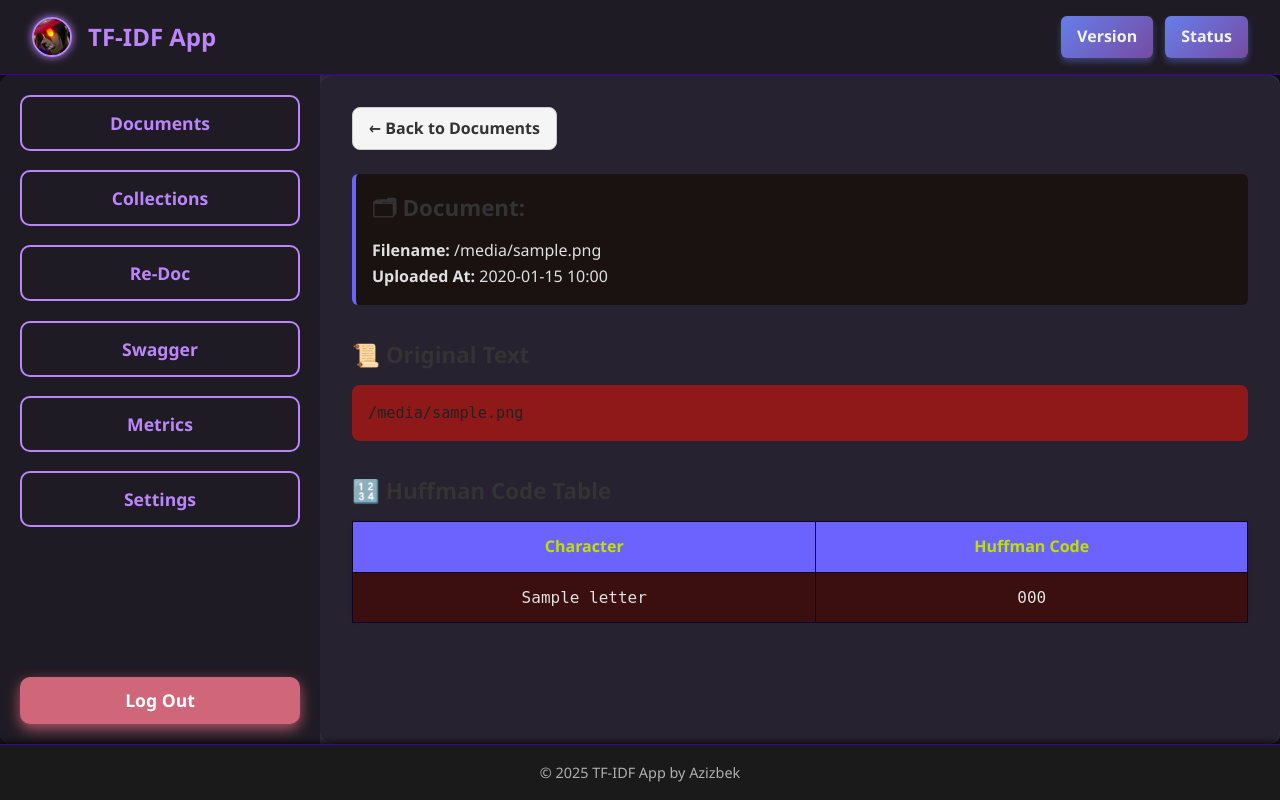
After one commit to Azizbek-3D-Developer/East_Games_Projects, a FastAPI app: template EntranceTask/TF-IDF/Templates/Dashboard/huffman-detail.html in a window 1280 px wide. The commit adds this page. Run offline with FastAPI, Linux system fonts and the light colour scheme; the template is opened without the code that fills it: most values are stand-ins (such as "Sample title", 1, 10 or a date in 2020).

Commit message:
huffman table

```diff
--- a/EntranceTask/TF-IDF/Templates/Dashboard/Collections/collection-details.html
+++ b/EntranceTask/TF-IDF/Templates/Dashboard/Collections/collection-details.html
@@ -10,6 +10,7 @@
     <div class="a_a-collections-header">
         <a href="/dashboard/collections" class="a_a-collections-btn active">All Collections</a>
         <a href="/dashboard/collections/create" class="a_a-collections-btn">Create New Collection</a>
+        <a href="/dashboard/collections/{{ collection_id }}/statistics" class="a_a-collections-btn active">Collection statistics</a>
     </div>
 
     <div class="a_a-collections-details">
--- a/EntranceTask/TF-IDF/Templates/Dashboard/documents/document-details.html
+++ b/EntranceTask/TF-IDF/Templates/Dashboard/documents/document-details.html
@@ -15,10 +15,14 @@
     <p><strong>Uploaded at:</strong> {{ document.uploaded_at.strftime('%Y-%m-%d %H:%M:%S') }}</p>
     <div class="a_a-doc-content">
     <p> {{document.filecontent}} </p>
+    <div class="a_a-huffman-button-section">
+      <a href="/dashboard/documents/{{ document.id }}/huffman" class="a_a-card-btn">View Huffman Encoding</a>
+    </div>
+
   </section>
 
   <div class="a_a-collections-documents">
-    <h3 class="a_a-collections-documents-title">Documents in this Collection</h3>
+    <h3 class="a_a-collections-documents-title">Document belongs to these Collections</h3>
 
     {% if collections %}
       <div class="a_a-documents-list">
--- /dev/null
+++ b/EntranceTask/TF-IDF/Templates/Dashboard/huffman-detail.html
@@ -0,0 +1,62 @@
+{% extends "Dashboard/dashboard.html" %}
+
+{% block title %}Huffman-Encoding{% endblock %}
+
+{% block secondary_stylesheets %}
+    <link rel="stylesheet" href="{{ url_for('static', path='styles/Dashboard/Huffman/huffman-styles.css') }}" />
+{% endblock %}
+
+{% block data_container %}
+    <div class="a_a-collections-header">
+        <a href="/dashboard/documents" class="a_a-collections-btn active">← Back to Documents</a>
+    </div>
+
+    <div class="a_a-huffman-info">
+        <h2 class="a_a-subheading">🗂 Document:</h2>
+        <p><strong>Filename:</strong> {{ document.filename }}</p>
+        <p><strong>Uploaded At:</strong> {{ document.uploaded_at.strftime('%Y-%m-%d %H:%M') }}</p>
+    </div>
+
+    <div class="a_a-fulltext-preview">
+        <h2 class="a_a-subheading">📜 Original Text</h2>
+        <pre class="a_a-text-block">{{ document.filecontent }}</pre>
+    </div>
+
+    {% if huffman.pairs %}
+        <div class="a_a-statistics-content">
+            <h2 class="a_a-subheading">🔢 Huffman Code Table</h2>
+            <table class="a_a-statistics-table">
+                <thead>
+                    <tr>
+                        <th>Character</th>
+                        <th>Huffman Code</th>
+                    </tr>
+                </thead>
+                <tbody>
+                    {% for pair in huffman.pairs %}
+                        {% if pair.letter and pair.code %}
+                            <tr>
+                                <td>
+                                    {% if pair.letter == ' ' %}
+                                        [space]
+                                    {% elif pair.letter == '\\n' %}
+                                        [newline]
+                                    {% elif pair.letter == '\\t' %}
+                                        [tab]
+                                    {% else %}
+                                        {{ pair.letter }}
+                                    {% endif %}
+                                </td>
+                                <td>{{ pair.code }}</td>
+                            </tr>
+                        {% endif %}
+                    {% endfor %}
+
+
+                </tbody>
+            </table>
+        </div>
+    {% else %}
+        <p class="a_a-empty-stat-msg">No Huffman data available. This might be an empty file.</p>
+    {% endif %}
+{% endblock %}
--- a/EntranceTask/TF-IDF/Templates/base.html
+++ b/EntranceTask/TF-IDF/Templates/base.html
@@ -5,6 +5,8 @@
     <meta name="viewport" content="width=device-width, initial-scale=1" />
     <title>{% block title %}TF-IDF App{% endblock %}</title>
     <link rel="stylesheet" href="{{ url_for('static', path='styles/base-styles.css') }}" />
+    <link rel="icon" href="/static/images/favicon/favicon.ico" type="image/x-icon">
+
     {% block stylesheets %}
     {% endblock %}
 </head>
--- a/EntranceTask/TF-IDF/Testing Document/Testing_Text_4.txt
+++ b/EntranceTask/TF-IDF/Testing Document/Testing_Text_4.txt
@@ -1,4 +1 @@
-The moonlight danced upon the sea, in ripples soft and wide.
-A whisper floated in the breeze, where quiet dreams reside.
-Night unfolded velvet skies, stars in silver streams,
-Cradling the world below in lullabies and dreams.
+The moonlight danced upon the sea, in ripples soft and wide. A whisper floated in the breeze, where quiet dreams reside. Night unfolded velvet skies, stars in silver streams, Cradling the world below in lullabies and dreams.
--- a/EntranceTask/TF-IDF/models/__init__.py
+++ b/EntranceTask/TF-IDF/models/__init__.py
@@ -4,6 +4,6 @@ from .collection import collections
 from .statistics import statistics
 from .collection_document import collection_documents
 from .metrics import metrics
-
+from .huffman import huffman_encodings
 
 # Importing all tables from folder models
--- /dev/null
+++ b/EntranceTask/TF-IDF/static/styles/Dashboard/Huffman/huffman-styles.css
@@ -0,0 +1,96 @@
+/* Container & Headers */
+.a_a-collections-header {
+    display: flex;
+    justify-content: flex-start;
+    margin-bottom: 1.5rem;
+}
+
+.a_a-collections-btn {
+    padding: 0.5rem 1rem;
+    background-color: #f5f5f5;
+    border: 1px solid #ccc;
+    border-radius: 8px;
+    text-decoration: none;
+    color: #333;
+    font-weight: bold;
+    transition: background-color 0.2s ease-in-out;
+}
+
+.a_a-collections-btn:hover {
+    background-color: #e2e2e2;
+}
+
+.a_a-huffman-info {
+    margin-bottom: 1.5rem;
+    padding: 1rem;
+    background-color: #1a1111;
+    border-left: 4px solid #6c63ff;
+    border-radius: 6px;
+}
+
+.a_a-subheading {
+    font-size: 1.4rem;
+    margin-bottom: 0.75rem;
+    color: #333;
+    font-weight: 600;
+}
+
+/* Text Preview */
+.a_a-fulltext-preview {
+    margin-top: 2rem;
+    margin-bottom: 2rem;
+}
+
+.a_a-text-block {
+    background-color: #8f1919;
+    padding: 1rem;
+    border-radius: 8px;
+    white-space: pre-wrap;
+    font-family: monospace;
+    color: #222;
+    font-size: 0.95rem;
+}
+
+/* Huffman Table */
+.a_a-statistics-content {
+    margin-top: 2rem;
+}
+
+.a_a-statistics-table {
+    width: 100%;
+    border-collapse: collapse;
+    background-color: #3b0f0f;
+    box-shadow: 0 0 4px rgba(0,0,0,0.1);
+}
+
+.a_a-statistics-table th,
+.a_a-statistics-table td {
+    border: 1px solid #0d032f;
+    padding: 0.75rem;
+    text-align: center;
+}
+
+.a_a-statistics-table th {
+    background-color: #6c63ff;
+    color: rgb(192, 222, 0);
+    font-weight: 600;
+}
+
+.a_a-statistics-table tbody tr:nth-child(even) {
+    background-color: #450808;
+}
+
+.a_a-statistics-table tbody td {
+    font-family: monospace;
+}
+
+/* Empty Message */
+.a_a-empty-stat-msg {
+    margin-top: 1rem;
+    padding: 1rem;
+    background-color: #270e0e;
+    border: 1px solid #ffbaba;
+    border-radius: 6px;
+    color: #b10000;
+    font-style: italic;
+}
--- /dev/null
+++ b/EntranceTask/TF-IDF/uploads/1/a-a_Testing_Text_2.txt
@@ -0,0 +1,3 @@
+Artificial intelligence and deep learning have revolutionized the tech industry.
+Neural networks, convolutional layers, and transformers are key components in modern AI systems.
+With advances in GPU acceleration and cloud computing, training large-scale models has become feasible.
```
Also changed, not shown: EntranceTask/TF-IDF/Templates/Dashboard/Collections/collection-statistics.html (added, +52 -0 lines), EntranceTask/TF-IDF/api/crud/huffman_crud.py (added, +99 -0 lines), EntranceTask/TF-IDF/api/routes/collections_route.py (+49 -0 lines), EntranceTask/TF-IDF/api/routes/custom_routes/huffman_route.py (+30 -0 lines), EntranceTask/TF-IDF/api/routes/documents_route.py (+52 -36 lines), EntranceTask/TF-IDF/api/schemas/huffman_schema.py (added, +76 -0 lines), EntranceTask/TF-IDF/api/services/huffman_service.py (+114 -0 lines), EntranceTask/TF-IDF/api/services/tf_idf_service.py (+19 -0 lines), EntranceTask/TF-IDF/db_schema/DB_STRUCTURE.md (+10 -0 lines), EntranceTask/TF-IDF/models/huffman.py (added, +23 -0 lines).
